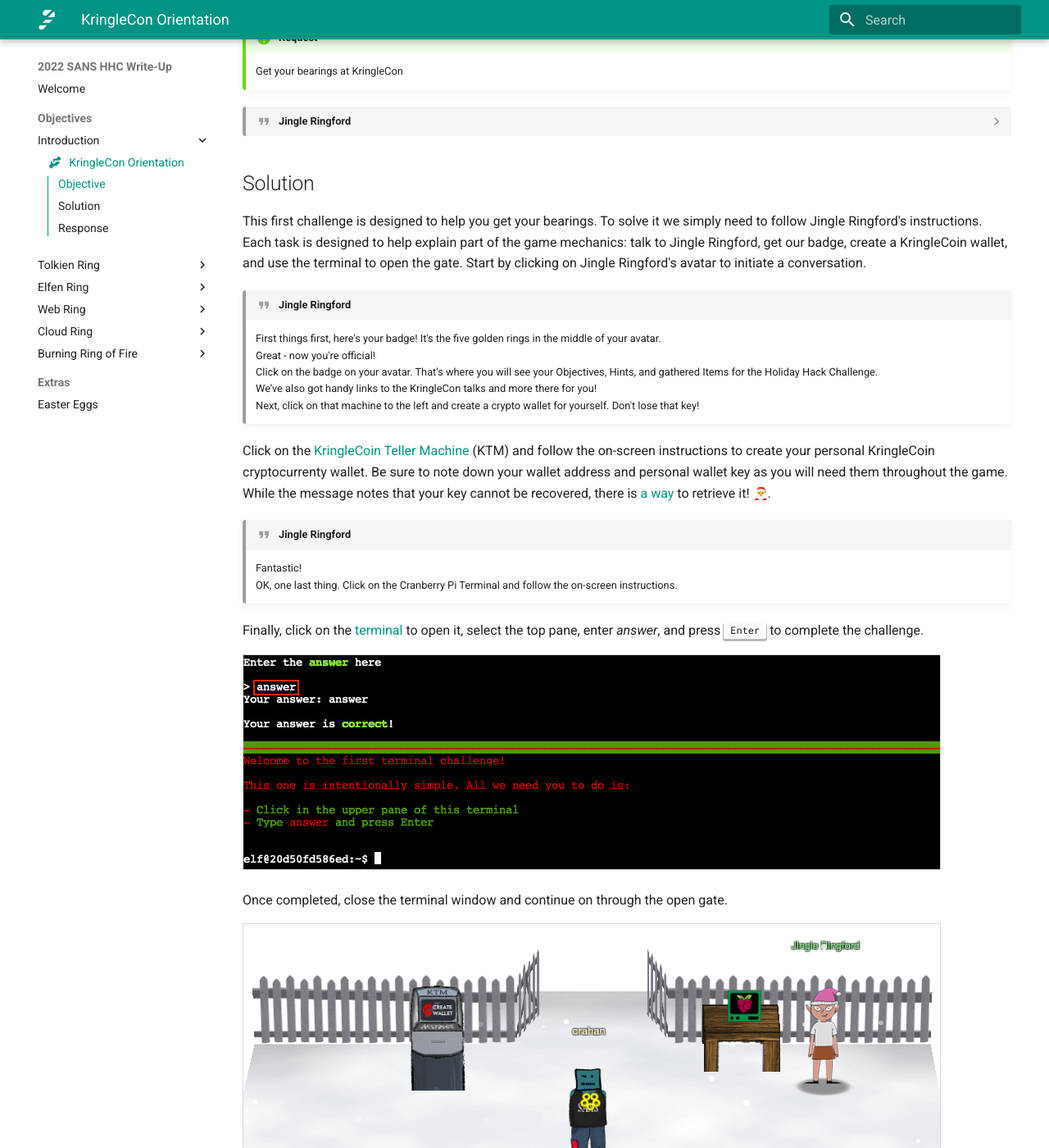
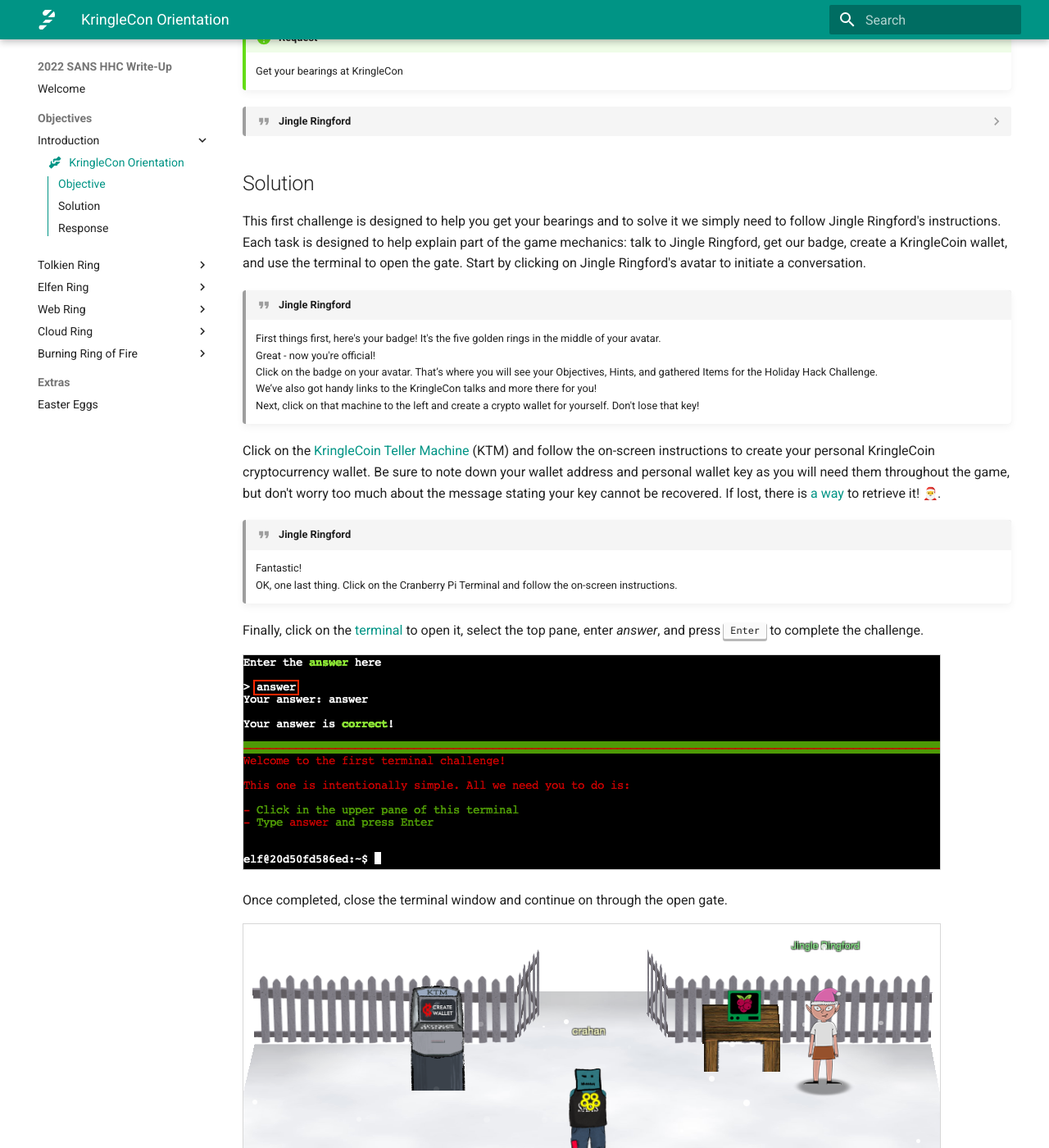
Before and after one commit to crahan/HolidayHackChallenge2022, an MkDocs documentation site: the page built from docs/objectives/o1.md, in a window 1280 px wide and 1400 px high, scrolled down 298 px. Shown: the whole window at 82% size. Built offline with MkDocs 1.6.1 and Material for MkDocs 9.7.7, drawn with Linux system fonts in a browser that asks for light colours; emoji names are drawn with the system emoji font; comment, search, counter and statistics services are not loaded; some of the changed text lies outside the part shown.

Commit message:
O1 reviewed

```diff
--- a/docs/objectives/o1.md
+++ b/docs/objectives/o1.md
@@ -21,7 +21,7 @@
 
 ## Solution
 
-This first challenge is designed to help you get your bearings. To solve it we simply need to follow Jingle Ringford's instructions. Each task is designed to help explain part of the game mechanics: talk to Jingle Ringford, get our badge, create a KringleCoin wallet, and use the terminal to open the gate. Start by clicking on Jingle Ringford's avatar to initiate a conversation.
+This first challenge is designed to help you get your bearings and to solve it we simply need to follow Jingle Ringford's instructions. Each task is designed to help explain part of the game mechanics: talk to Jingle Ringford, get our badge, create a KringleCoin wallet, and use the terminal to open the gate. Start by clicking on Jingle Ringford's avatar to initiate a conversation.
 
 !!! quote "Jingle Ringford"
     First things first, here's your badge! It's the five golden rings in the middle of your avatar.<br/>
@@ -30,13 +30,13 @@
     We’ve also got handy links to the KringleCon talks and more there for you!<br/>
     Next, click on that machine to the left and create a crypto wallet for yourself. Don't lose that key!<br/>
 
-Click on the [KringleCoin Teller Machine](https://prod-ktm-create.kringle.co.in?&challenge=atmcreate&id=219b623a-e924-44b2-b2c1-c2ef2c42b70b&area=staging) (KTM) and follow the on-screen instructions to create your personal KringleCoin cryptocurrenty wallet. Be sure to note down your wallet address and personal wallet key as you will need them throughout the game. While the message notes that your key cannot be recovered, there is [a way](../easter_eggs.md#the-discworld) to retrieve it! :santa:.
+Click on the [KringleCoin Teller Machine](https://prod-ktm-create.kringle.co.in?&challenge=atmcreate) (KTM) and follow the on-screen instructions to create your personal KringleCoin cryptocurrency wallet. Be sure to note down your wallet address and personal wallet key as you will need them throughout the game, but don't worry too much about the message stating your key cannot be recovered. If lost, there is [a way](../easter_eggs.md#the-discworld) to retrieve it! :santa:.
 
 !!! quote "Jingle Ringford"
     Fantastic!<br/>
     OK, one last thing. Click on the Cranberry Pi Terminal and follow the on-screen instructions.
 
-Finally, click on the [terminal](https://hhc22-wetty.kringlecon.com/?&challenge=orientation&id=afea8ea2-ae48-4909-9279-ffd71096598f) to open it, select the top pane, enter *answer*, and press ++"Enter"++ to complete the challenge.
+Finally, click on the [terminal](https://hhc22-wetty.kringlecon.com/?&challenge=orientation&id=208abc15-122f-4f27-b3e9-24a0cbe34c40) to open it, select the top pane, enter *answer*, and press ++"Enter"++ to complete the challenge.
 
 ![Terminal answer](../img/objectives/o1/the_answer_is_answer.png){ class=border }
 
```
Also changed, not shown: other parts of docs/objectives/o1.md (+1 -1 lines), docs/index.md (+1 -1 lines).
